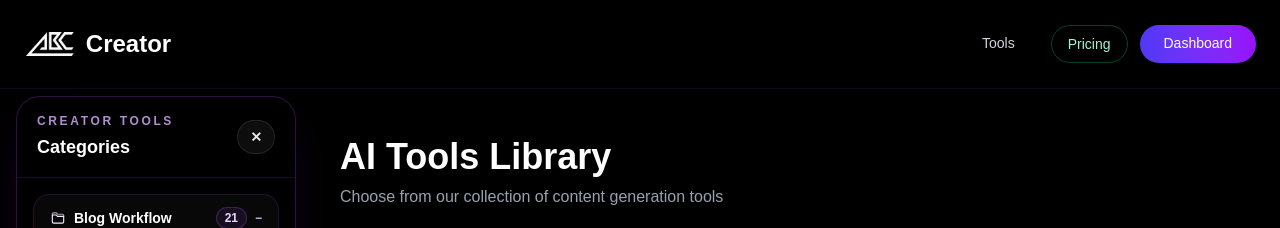
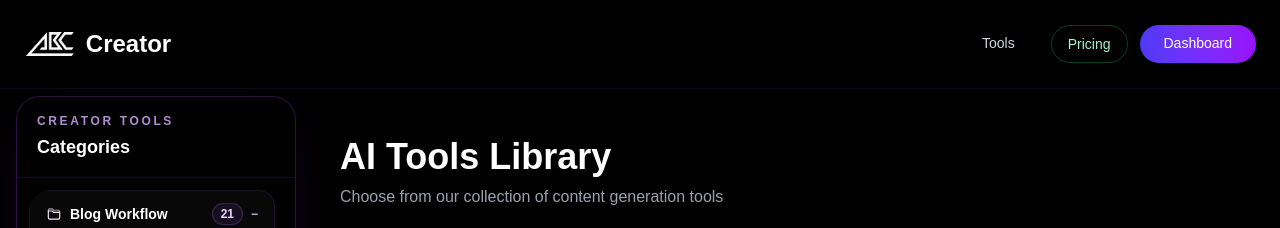
Before and after one commit to sajanmenuluttlegya/abc-creator-clean, a Next.js app in the folder abc-creator-app/: page /tools in a window 1280 px wide. Shown: the top 228 px of the page. Built offline with nearby package versions, Linux system fonts and the light colour scheme.

Commit message:
Remove Create New button and contain sidebar scrollbar

```diff
--- a/abc-creator-app/components/ToolCategorySidebar.tsx
+++ b/abc-creator-app/components/ToolCategorySidebar.tsx
@@ -18,10 +18,8 @@ function getCategoryIcon(category: string) {
 
 export function ToolCategorySidebar({ activeSlug }: ToolCategorySidebarProps) {
   const pathname = usePathname();
-  const [isOpen, setIsOpen] = useState(true);
 
-  const activeToolSlug =
-    activeSlug || pathname?.split("/tools/")[1]?.split("/")[0] || "";
+  const activeToolSlug = activeSlug || pathname?.split("/tools/")[1]?.split("/")[0] || "";
 
   const categories = useMemo(
     () => Array.from(new Set(publicTools.map((tool) => tool.category))),
@@ -36,43 +34,20 @@ export function ToolCategorySidebar({ activeSlug }: ToolCategorySidebarProps) {
   const [openCategory, setOpenCategory] = useState(activeCategory);
 
   return (
-    <>
-      <button
-        type="button"
-        onClick={() => setIsOpen(true)}
-        className={`fixed left-4 top-28 z-40 rounded-full border border-purple-400/30 bg-black/75 px-6 py-3 text-base font-bold text-purple-100 shadow-xl shadow-purple-950/30 backdrop-blur-xl transition hover:bg-purple-500/15 ${
-          isOpen ? "pointer-events-none opacity-0" : "opacity-100"
-        }`}
-      >
-        Create New
-      </button>
-
     <aside
-        className={`fixed bottom-4 left-4 top-24 z-40 w-[280px] overflow-hidden rounded-3xl border border-purple-500/25 bg-black/80 shadow-2xl shadow-purple-950/40 backdrop-blur-2xl transition-transform duration-300 ${
-          isOpen ? "translate-x-0" : "-translate-x-[310px]"
-        }`}
+      className="fixed bottom-4 left-4 top-24 z-40 w-[280px] overflow-hidden rounded-3xl border border-purple-500/25 bg-black/80 shadow-2xl shadow-purple-950/40 backdrop-blur-2xl"
       aria-label="Tool categories"
     >
-        <div className="flex items-center justify-between border-b border-purple-500/15 px-5 py-4">
-          <div>
+      <div className="border-b border-purple-500/15 px-5 py-4">
         <p className="text-xs font-semibold uppercase tracking-[0.22em] text-purple-300/80">
           Creator Tools
         </p>
         <h2 className="mt-1 text-lg font-bold text-white">Categories</h2>
       </div>
 
-          <button
-            type="button"
-            onClick={() => setIsOpen(false)}
-            className="rounded-full border border-white/10 bg-white/5 px-3 py-1.5 text-sm font-semibold text-gray-200 transition hover:bg-white/10"
-            aria-label="Close categories sidebar"
-          >
-            ✕
-          </button>
-        </div>
-
-        <div className="creator-output-scroll h-[calc(100%-76px)] overflow-y-auto px-4 py-4">
-          <div className="space-y-2">
+      <div className="h-[calc(100%-72px)] overflow-hidden p-3">
+        <div className="creator-output-scroll h-full overflow-y-auto rounded-[1.35rem] pr-2">
+          <div className="space-y-2 pb-2">
             {categories.map((category) => {
               const tools = publicTools.filter((tool) => tool.category === category);
               const isCategoryOpen = openCategory === category;
@@ -134,7 +109,7 @@ export function ToolCategorySidebar({ activeSlug }: ToolCategorySidebarProps) {
             })}
           </div>
         </div>
+      </div>
     </aside>
-    </>
   );
 }
```
Lines whose indentation alone changed are shown as unchanged.
